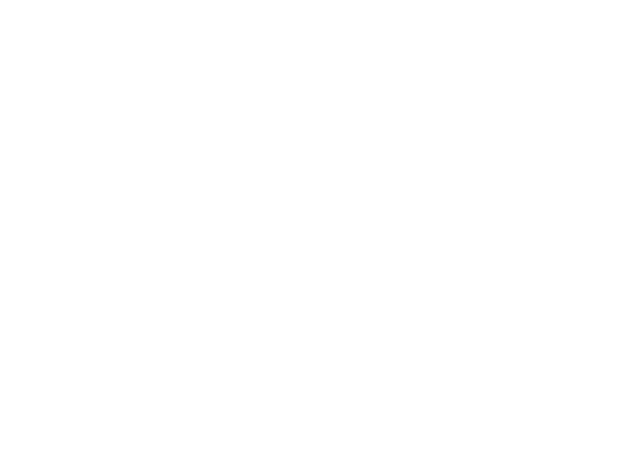
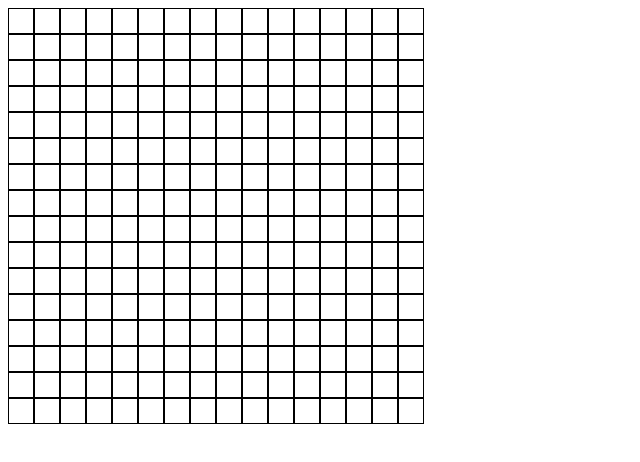
Before and after one commit to sankethirani/etch-a-sketch, a plain HTML site: page index.html in a window 1280 px wide. Shown: the whole page, without its empty margins (0-640 px from the left). Drawn offline with Linux system fonts and the light colour scheme.

Commit message:
feat: populate grid of divs

```diff
--- a/index.html
+++ b/index.html
@@ -8,6 +8,6 @@
     </head>
 
     <body>
-
+        <div id="grid-container"></div>
     </body>
 </html>
--- a/script.js
+++ b/script.js
@@ -0,0 +1,14 @@
+function populateGrid(){
+    const gridContainer = document.querySelector('#grid-container');
+    for (i = 0; i < 16; i++){
+        console.log(i);
+        let divRow = document.createElement('div');
+        gridContainer.appendChild(divRow);
+        for (j = 0; j < 16; j++){
+            const div = document.createElement('div');
+            divRow.appendChild(div);
+        }
+    }
+}
+
+populateGrid();
--- a/style.css
+++ b/style.css
@@ -0,0 +1,9 @@
+#grid-container div {
+    display: flex;
+}
+
+#grid-container div div{
+    height: 24px;
+    width: 24px;
+    border: 1px solid black;
+}
```
